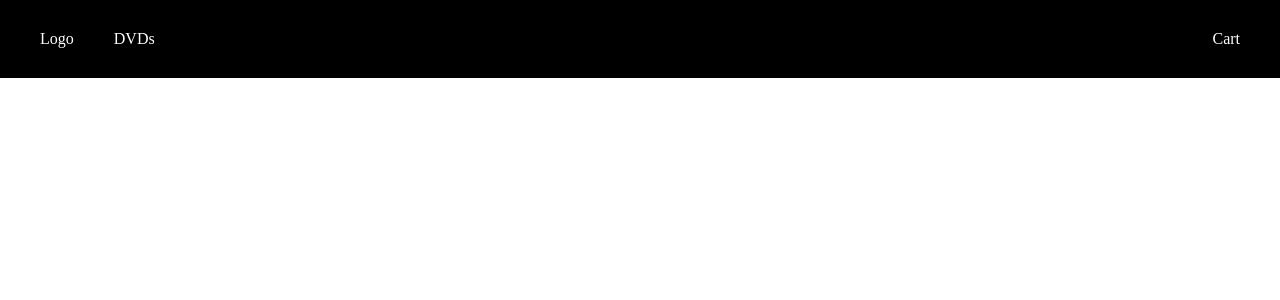
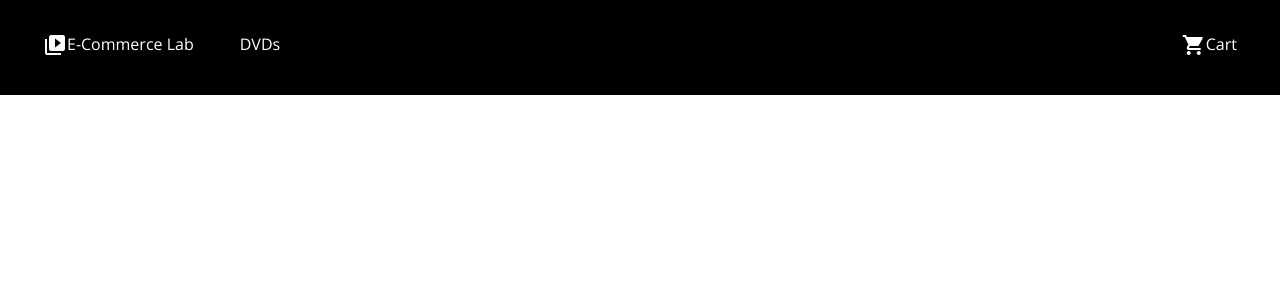
Before and after one commit to reireynoso/block-flix-lab, a React (Create React App) app: page / in a window 1280 px wide. Shown: the top 300 px of the page. Built offline with nearby package versions, Linux system fonts and the light colour scheme.

Commit message:
css updates

```diff
--- a/public/index.html
+++ b/public/index.html
@@ -3,7 +3,9 @@
   <head>
     <meta charset="utf-8" />
     <link rel="icon" href="%PUBLIC_URL%/favicon.ico" />
-    <!-- <link rel="stylesheet" href="https://cdnjs.cloudflare.com/ajax/libs/semantic-ui/2.4.1/semantic.min.css" /> -->
+    <link href="https://fonts.googleapis.com/css?family=Open+Sans&display=swap" rel="stylesheet">
+    <link href="https://fonts.googleapis.com/icon?family=Material+Icons"
+      rel="stylesheet">
     <meta name="viewport" content="width=device-width, initial-scale=1" />
     <meta name="theme-color" content="#000000" />
     <meta
--- a/src/App.css
+++ b/src/App.css
@@ -1,6 +1,7 @@
 body{
   margin: 0;
   padding: 0;
+  font-family: 'Open Sans', sans-serif;
 }
 
 .header{
@@ -19,12 +20,18 @@ body{
 .left-menu > div, .right-menu > div  {
   padding: 10px 20px;
   border-radius: 5px;
+  border: 3px solid black;
+}
+
+.icon {
+  width: 20px;
+  height: 20px;
 }
 
 .left-menu > div:hover, .right-menu > div:hover {
-  background-color: white;
-  color: black;
-  transition: 0.2s ease-in
+  border: 3px solid white;
+  transition: 0.2s ease-in;
+  cursor: pointer;
 }
 
 
--- a/src/components/Header.js
+++ b/src/components/Header.js
@@ -5,8 +5,15 @@ const Header = () => {
         <div className="header">
             {/* left */}
             <div className="left-menu">
-                <div>
-                    Logo
+                <div style={{display: "flex"}}>
+                    <div>
+                        <i class="material-icons">
+                            video_library
+                        </i>
+                    </div>
+                    <div>
+                        E-Commerce Lab
+                    </div>
                 </div>
 
                 <div>
@@ -17,7 +24,16 @@ const Header = () => {
             {/* right */}
             <div className="right-menu">
                 <div>
-                    Cart
+                    <div style={{display: "flex"}}>
+                        <div>
+                            <i class="material-icons">
+                            shopping_cart
+                            </i>
+                        </div>
+                        <div>
+                            Cart
+                        </div>
+                    </div>
                 </div>
             </div>
         </div>
```
